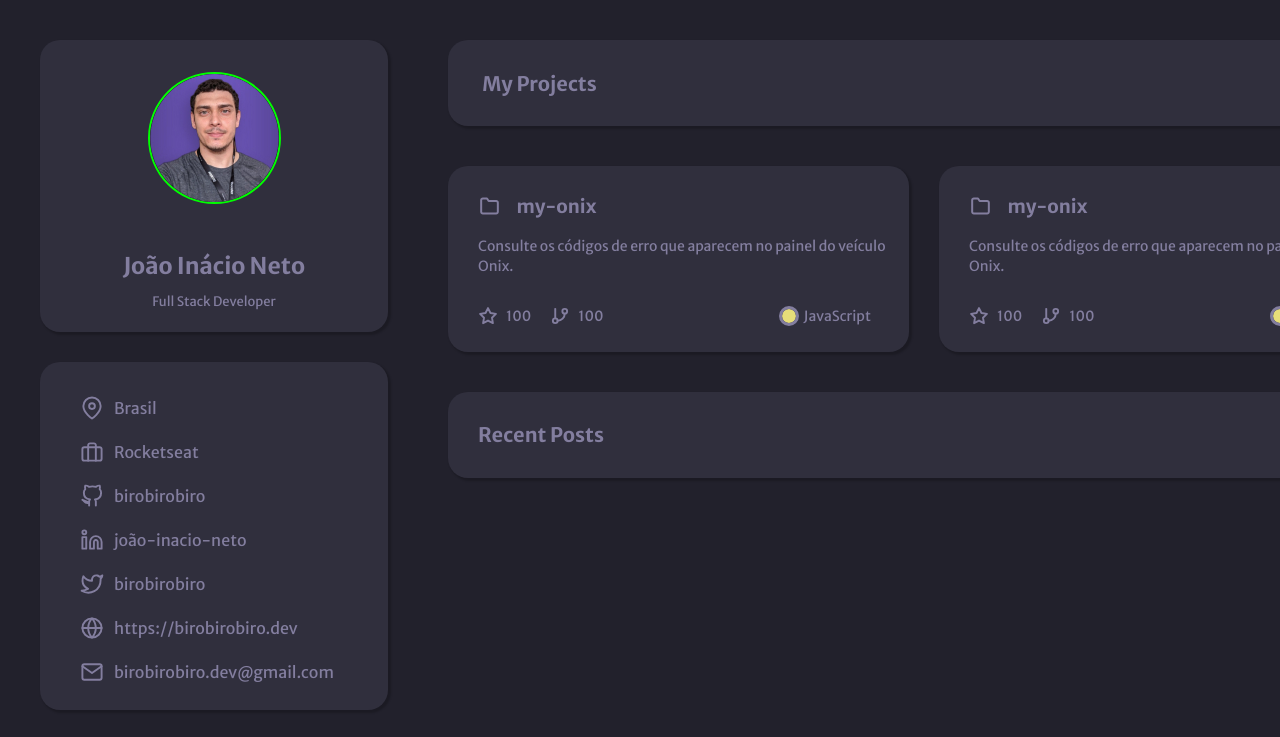
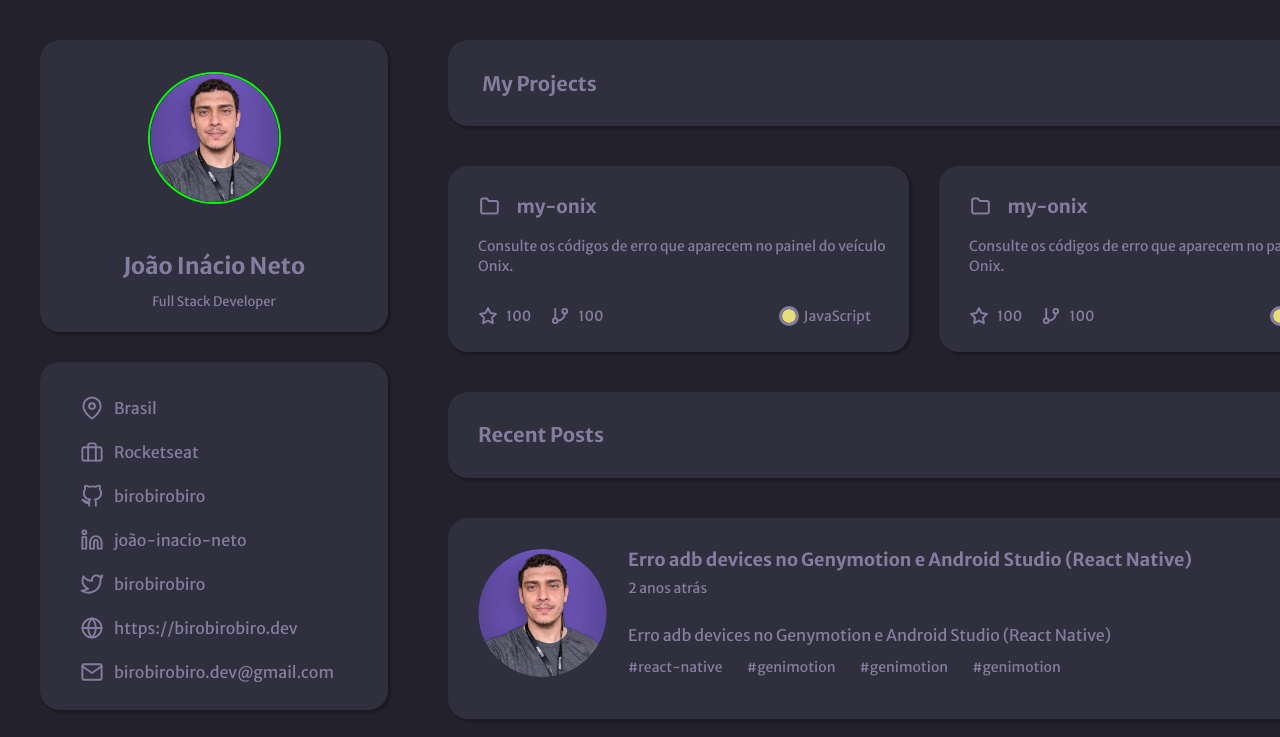
Before and after one commit to luad3cristal/portfolio, a plain HTML site: page index.html in a window 1280 px wide. Shown: the top 737 px of the page. Drawn offline with Linux system fonts and the light colour scheme.

Commit message:
adding the posts content

```diff
--- a/index.html
+++ b/index.html
@@ -172,6 +172,23 @@
         <div class="posts">
           <h3>Recent Posts</h3>
         </div>
+        <div class="posts-">
+          <img src="./assets/Ellipse 1.jpg" alt="" />
+          <section>
+            <h3>
+              Erro adb devices no Genymotion e Android Studio (React Native)
+            </h3>
+            <p id="years">2 anos atrás</p>
+
+            <p>
+              Erro adb devices no Genymotion e Android Studio (React Native)
+            </p>
+            <span>#react-native</span>
+            <span>#genimotion </span>
+            <span>#genimotion </span>
+            <span>#genimotion </span>
+          </section>
+        </div>
       </article>
 
       <footer>foot</footer>
--- a/style.css
+++ b/style.css
@@ -352,3 +352,48 @@ article div {
   margin: 0 0 30px 30px;
   padding-top: 30px;
 }
+
+/* post 1 */
+
+.posts- {
+  width: 952px;
+  height: 201px;
+
+  display: inline-flex;
+}
+
+.posts- img {
+  margin: 31px 0 42px 30px;
+  border-radius: 50%;
+}
+
+.posts- section {
+  margin-left: 21px;
+  margin-top: 30px;
+}
+
+.posts- h3 {
+  margin: 0;
+  font-size: 18px;
+  font-weight: 700;
+  margin-bottom: 8px;
+}
+
+.posts- #years {
+  margin: 0;
+  font-size: 14px;
+  font-weight: 400;
+  margin-bottom: 28px;
+}
+
+.posts- p {
+  font-size: 16px;
+  font-weight: 400;
+  margin-bottom: 11px;
+}
+
+.posts- span {
+  margin-right: 21.5px;
+  font-size: 14px;
+  font-weight: 400;
+}
```
